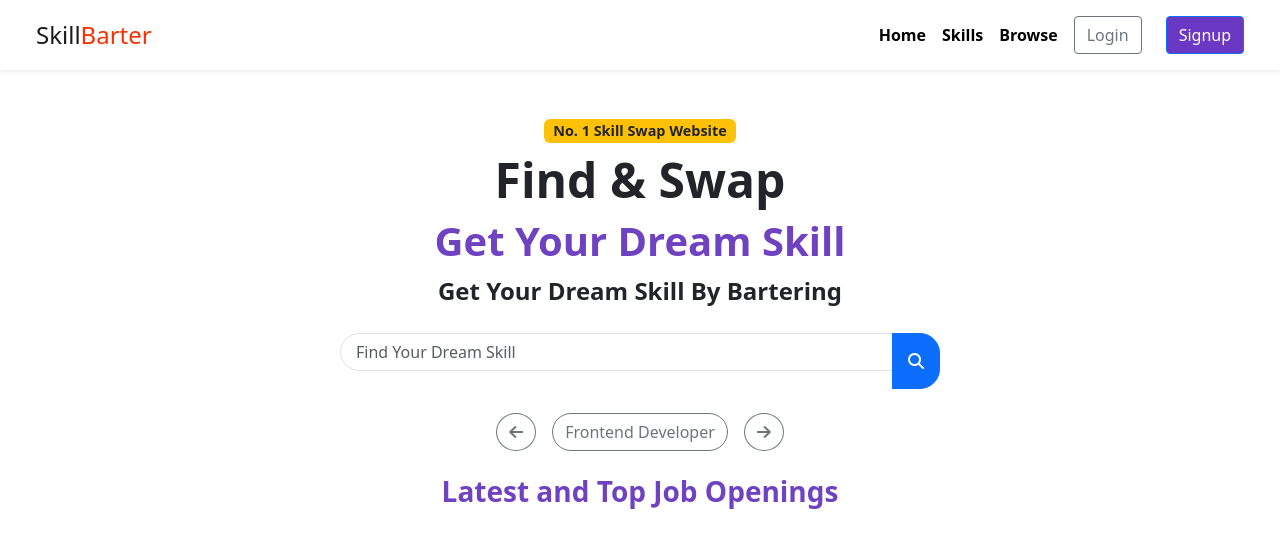
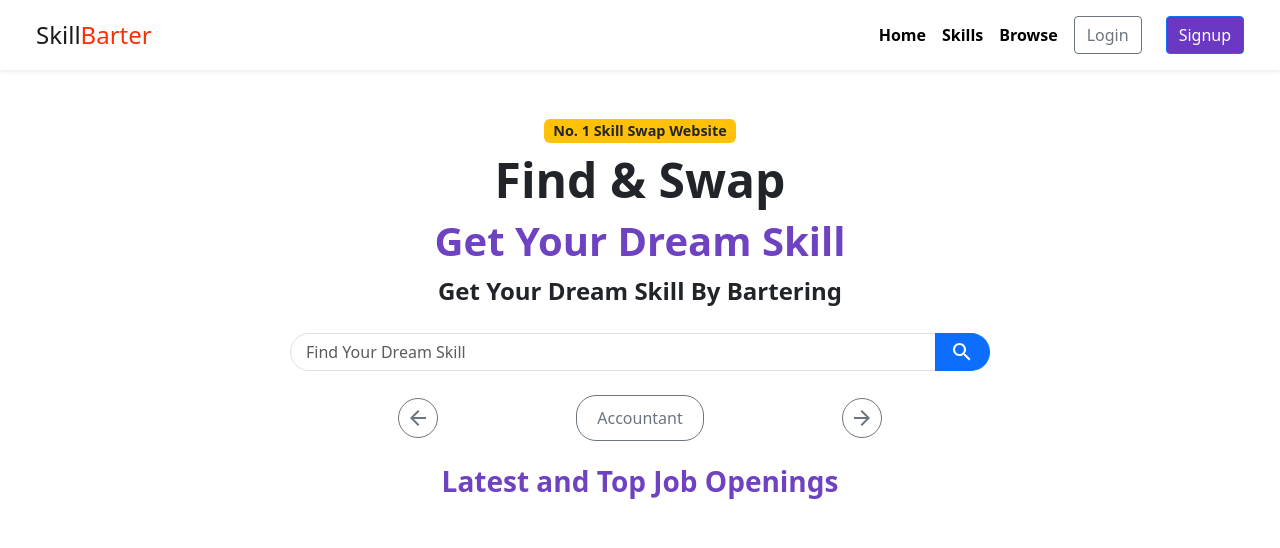
Before and after one commit to goel-anubhav/Skill-Barter, a React (Vite) app in the folder frontend/: page / in a window 1280 px wide. Shown: the top 548 px of the page. Built offline with nearby package versions, Linux system fonts and the light colour scheme; a small style sheet from the web is missing.

Commit message:
Updated Landing Page

```diff
--- a/frontend/package.json
+++ b/frontend/package.json
@@ -10,7 +10,11 @@
     "preview": "vite preview"
   },
   "dependencies": {
+    "@emotion/react": "^11.13.0",
+    "@emotion/styled": "^11.13.0",
     "@fortawesome/fontawesome-free": "^6.6.0",
+    "@mui/icons-material": "^5.16.4",
+    "@mui/material": "^5.16.4",
     "@radix-ui/react-slot": "^1.1.0",
     "bootstrap": "^5.3.3",
     "react": "^18.3.1",
--- a/frontend/src/components/landingpage.jsx
+++ b/frontend/src/components/landingpage.jsx
@@ -1,26 +1,47 @@
-import React, { useState } from "react";
+import React, { useState, useEffect, useRef } from "react";
 import "bootstrap/dist/css/bootstrap.min.css";
-import "@fortawesome/fontawesome-free/css/all.min.css";
 import CustomNavbar from "../shared/Navbar";
-
-const skills = [
-  "Frontend Developer",
-  "Backend Developer",
-  "Data Engineer",
-  "DevOps Engineer",
-  "Machine Learning Engineer",
-];
+import SearchIcon from "@mui/icons-material/Search";
+import ArrowBackIcon from "@mui/icons-material/ArrowBack";
+import ArrowForwardIcon from "@mui/icons-material/ArrowForward";
+import { skillsOptions } from "../auth/skills"; // Import skillsOptions
 
 function LandingPage() {
   const [currentSkill, setCurrentSkill] = useState(0);
+  const [searchTerm, setSearchTerm] = useState("");
+  const [showSuggestions, setShowSuggestions] = useState(false);
+  const wrapperRef = useRef(null);
+
+  useEffect(() => {
+    function handleClickOutside(event) {
+      if (wrapperRef.current && !wrapperRef.current.contains(event.target)) {
+        setShowSuggestions(false);
+      }
+    }
+    document.addEventListener("mousedown", handleClickOutside);
+    return () => {
+      document.removeEventListener("mousedown", handleClickOutside);
+    };
+  }, [wrapperRef]);
 
   const handlePrevClick = () => {
-    setCurrentSkill((prev) => (prev - 1 + skills.length) % skills.length);
+    setCurrentSkill(
+      (prev) => (prev - 1 + skillsOptions.length) % skillsOptions.length
+    );
   };
 
   const handleNextClick = () => {
-    setCurrentSkill((prev) => (prev + 1) % skills.length);
+    setCurrentSkill((prev) => (prev + 1) % skillsOptions.length);
   };
+
+  const handleSearchChange = (event) => {
+    setSearchTerm(event.target.value);
+    setShowSuggestions(true);
+  };
+
+  const filteredSkills = skillsOptions.filter((skill) =>
+    skill.toLowerCase().includes(searchTerm.toLowerCase())
+  );
 
   return (
     <>
@@ -42,13 +63,16 @@ function LandingPage() {
           Get Your Dream Skill By Bartering
         </p>
         <div
-          className="input-group my-4"
-          style={{ maxWidth: "600px", margin: "auto" }}
+          ref={wrapperRef}
+          className="input-group my-4 position-relative"
+          style={{ maxWidth: "700px", margin: "auto" }}
         >
           <input
             type="text"
             className="form-control"
             placeholder="Find Your Dream Skill"
+            value={searchTerm}
+            onChange={handleSearchChange}
             style={{
               borderTopLeftRadius: "20px",
               borderBottomLeftRadius: "20px",
@@ -56,39 +80,102 @@ function LandingPage() {
             }}
           />
           <button
-            className="btn btn-primary"
+            className="btn btn-primary d-flex align-items-center"
             type="button"
             style={{
               borderTopRightRadius: "20px",
               borderBottomRightRadius: "20px",
-              padding: "15px",
+              padding: "0 15px",
+              borderLeft: "none",
+              display: "flex",
+              alignItems: "center",
+              justifyContent: "center",
             }}
           >
-            <i className="fas fa-search"></i>
+            <SearchIcon style={{ fontSize: "24px" }} />
           </button>
+          {showSuggestions && searchTerm && (
+            <div
+              className="list-group position-absolute w-100"
+              style={{
+                top: "100%",
+                zIndex: 1,
+                maxHeight: "200px",
+                overflowY: "auto",
+                left: "0",
+                backgroundColor: "#fff",
+                boxShadow: "0 4px 8px rgba(0,0,0,0.1)",
+                borderRadius: "0 0 10px 10px",
+              }}
+            >
+              {filteredSkills.map((skill, index) => (
+                <button
+                  type="button"
+                  key={index}
+                  className="list-group-item list-group-item-action"
+                  onClick={() => {
+                    setSearchTerm(skill);
+                    setShowSuggestions(false);
+                  }}
+                  style={{
+                    backgroundColor: "#f8f9fa",
+                    borderBottom: "1px solid #ddd",
+                    textAlign: "left",
+                    cursor: "pointer",
+                    transition: "background-color 0.3s ease",
+                  }}
+                  onMouseEnter={(e) =>
+                    (e.target.style.backgroundColor = "#e9ecef")
+                  }
+                  onMouseLeave={(e) =>
+                    (e.target.style.backgroundColor = "#f8f9fa")
+                  }
+                >
+                  {skill}
+                </button>
+              ))}
+            </div>
+          )}
         </div>
-        <div className="d-flex justify-content-center align-items-center mb-4">
+        <div
+          className="d-flex justify-content-center align-items-center mb-4"
+          style={{ maxWidth: "500px", margin: "auto" }}
+        >
           <button
             className="btn btn-outline-secondary mx-2"
-            style={{ borderRadius: "50%" }}
+            style={{
+              borderRadius: "50%",
+              width: "40px",
+              height: "40px",
+              display: "flex",
+              alignItems: "center",
+              justifyContent: "center",
+            }}
             onClick={handlePrevClick}
           >
-            <i className="fas fa-arrow-left"></i>
+            <ArrowBackIcon />
           </button>
-          <div>
+          <div className="mx-2 flex-grow-1 d-flex justify-content-center">
             <button
-              className="btn btn-outline-secondary mx-2"
-              style={{ borderRadius: "20px" }}
+              className="btn btn-outline-secondary"
+              style={{ borderRadius: "20px", padding: "10px 20px" }}
             >
-              {skills[currentSkill]}
+              {skillsOptions[currentSkill]}
             </button>
           </div>
           <button
             className="btn btn-outline-secondary mx-2"
-            style={{ borderRadius: "50%" }}
+            style={{
+              borderRadius: "50%",
+              width: "40px",
+              height: "40px",
+              display: "flex",
+              alignItems: "center",
+              justifyContent: "center",
+            }}
             onClick={handleNextClick}
           >
-            <i className="fas fa-arrow-right"></i>
+            <ArrowForwardIcon />
           </button>
         </div>
         <h3 style={{ color: "#6f42c1", fontWeight: "bold" }}>
```
Also changed, not shown: 2 other files (tests, documents, lock files or other folders).
